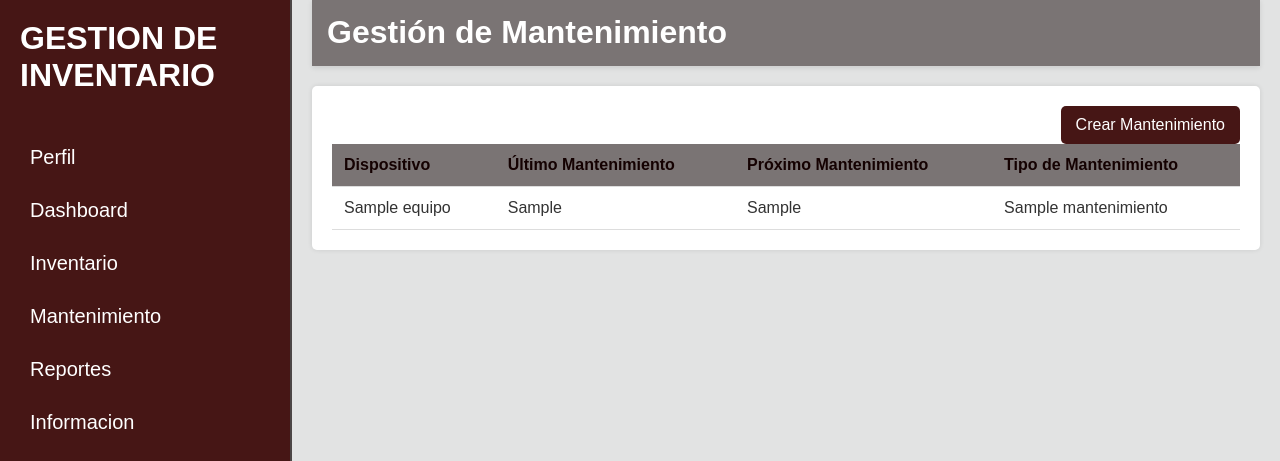
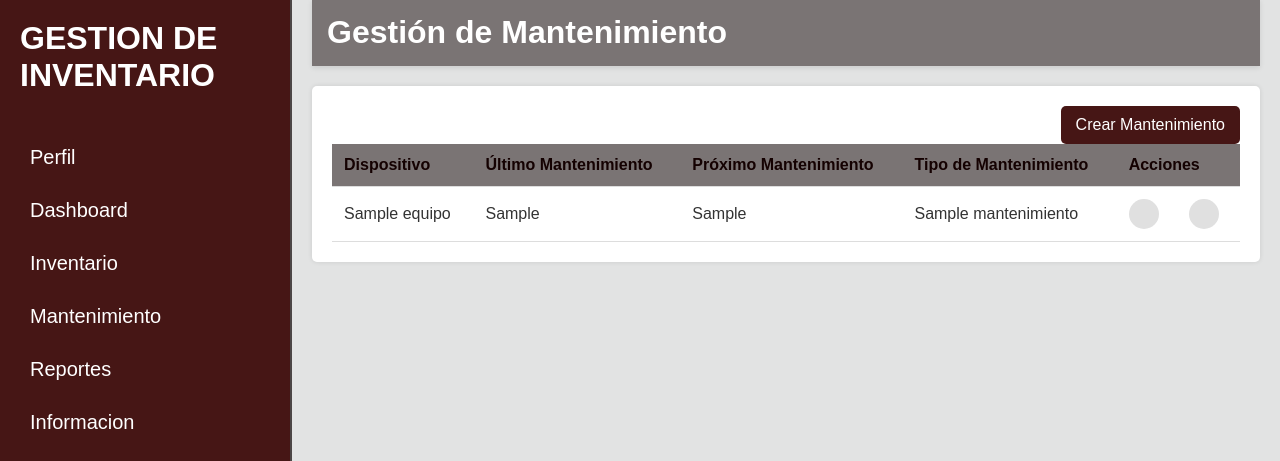
Before and after one commit to JeferMLG/Inventario-php-MVC-, a PHP site: page /index.php?vista=mantenimiento in a window 1280 px wide. Shown: the part 21-482 px from the top of the page. Run offline with PHP 8.4, Linux system fonts and the light colour scheme; tables that the repository leaves empty or names only in its code hold one stand-in row (values such as "Sample post").

Commit message:
tengo mal hecho los estilos de los botones edit y eliminar de manteniminetos, y el sidebar los estilos estan mal implementados

```diff
--- a/index.php
+++ b/index.php
@@ -63,7 +63,7 @@ if ($vista === 'login' && $accion === 'validar') {
         $controller->mostrarFormulario();   // Muestra el formulario
     }
 
-
+//Mantenimiento
 } elseif ($vista === 'mantenimiento') {
     require_once 'controller/inventario.controller.php';
     $controller = new inventarioController();
--- a/view/Css/mantenimiento.css
+++ b/view/Css/mantenimiento.css
@@ -150,7 +150,7 @@ body {
 .action-buttons .icon {
     width: 20px;
     height: 20px;
-    stroke: #333;
+    stroke: #000000;
 }
 
 
--- a/view/mantenimiento.view.php
+++ b/view/mantenimiento.view.php
@@ -23,6 +23,7 @@
                             <th>Último Mantenimiento</th>
                             <th>Próximo Mantenimiento</th>
                             <th>Tipo de Mantenimiento</th>
+                            <th>Acciones</th>
                         </tr>
                     </thead>
                     <tbody>
@@ -33,11 +34,28 @@
                                     <td><?= htmlspecialchars($row['ultimo_mantenimiento']) ?></td>
                                     <td><?= htmlspecialchars($row['proximo_mantenimiento']) ?></td>
                                     <td><?= htmlspecialchars($row['tipo_mantenimiento']) ?></td>
+                                    <td>
+                                        <div class="action-buttons">
+                                            <!-- Botón Editar -->
+                                            <a href="index.php?vista=inventario&accion=editar&id=<?= $row['id'] ?>"
+                                            class="edit-btn" title="Editar">
+                                                <i class="fas fa-edit"></i>
+                                            </a>
+
+                                            <!-- Botón Eliminar -->
+                                            <a href="index.php?vista=inventario&accion=eliminar&id=<?= $row['id'] ?>"
+                                            class="delete-btn" title="Eliminar"
+                                            onclick="return confirm('¿Está seguro de que desea eliminar este dispositivo?');">
+                                                <i class="fas fa-trash"></i>
+                                            </a>
+                                        </div>
+                                    </td>
                                 </tr>
                             <?php endforeach; ?>
                         <?php else: ?>
-                            <tr><td colspan="4">No hay mantenimientos registrados</td></tr>
+                            <tr><td colspan="5">No hay mantenimientos registrados</td></tr>
                         <?php endif; ?>
+
                     </tbody>
                 </table>
             </div>
```
